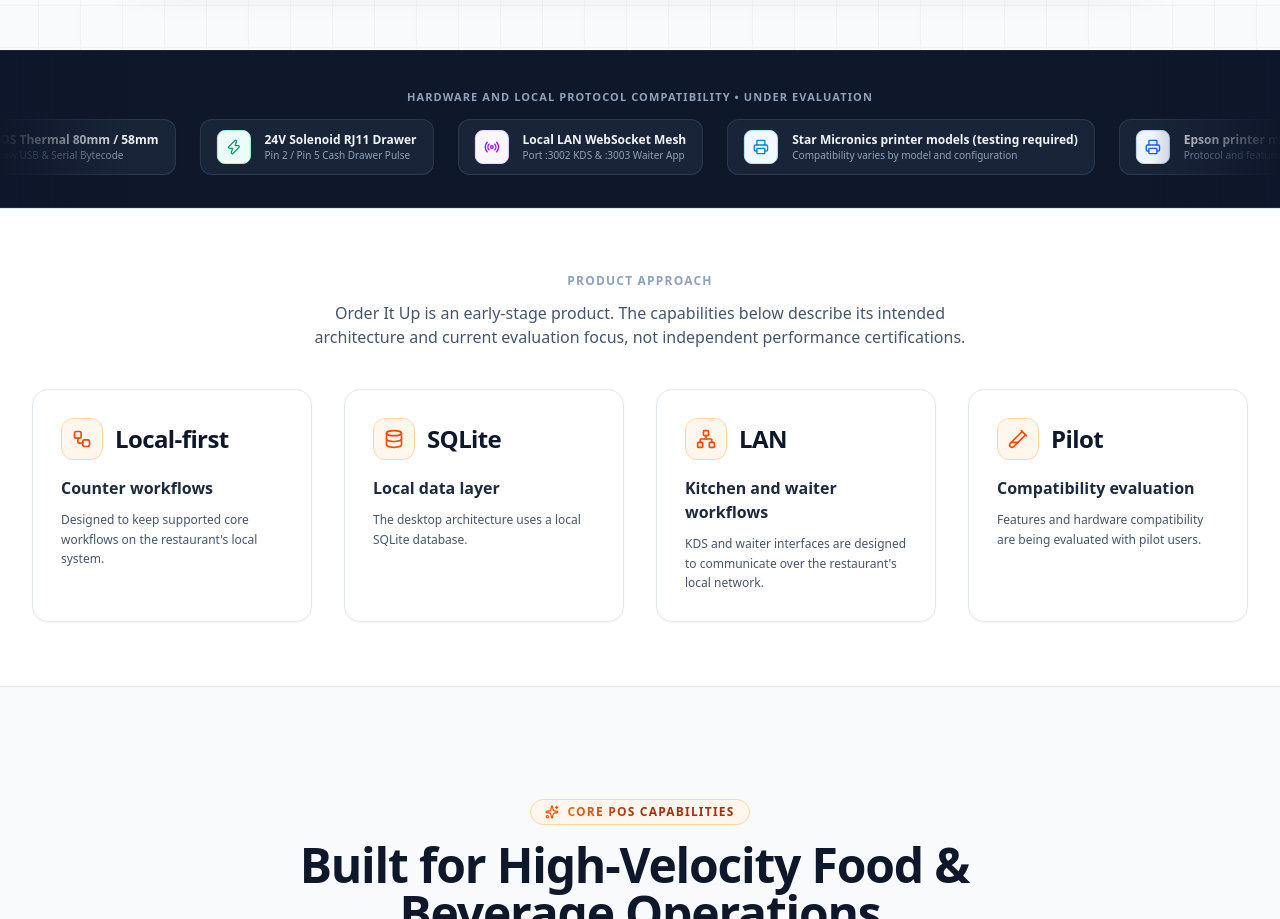
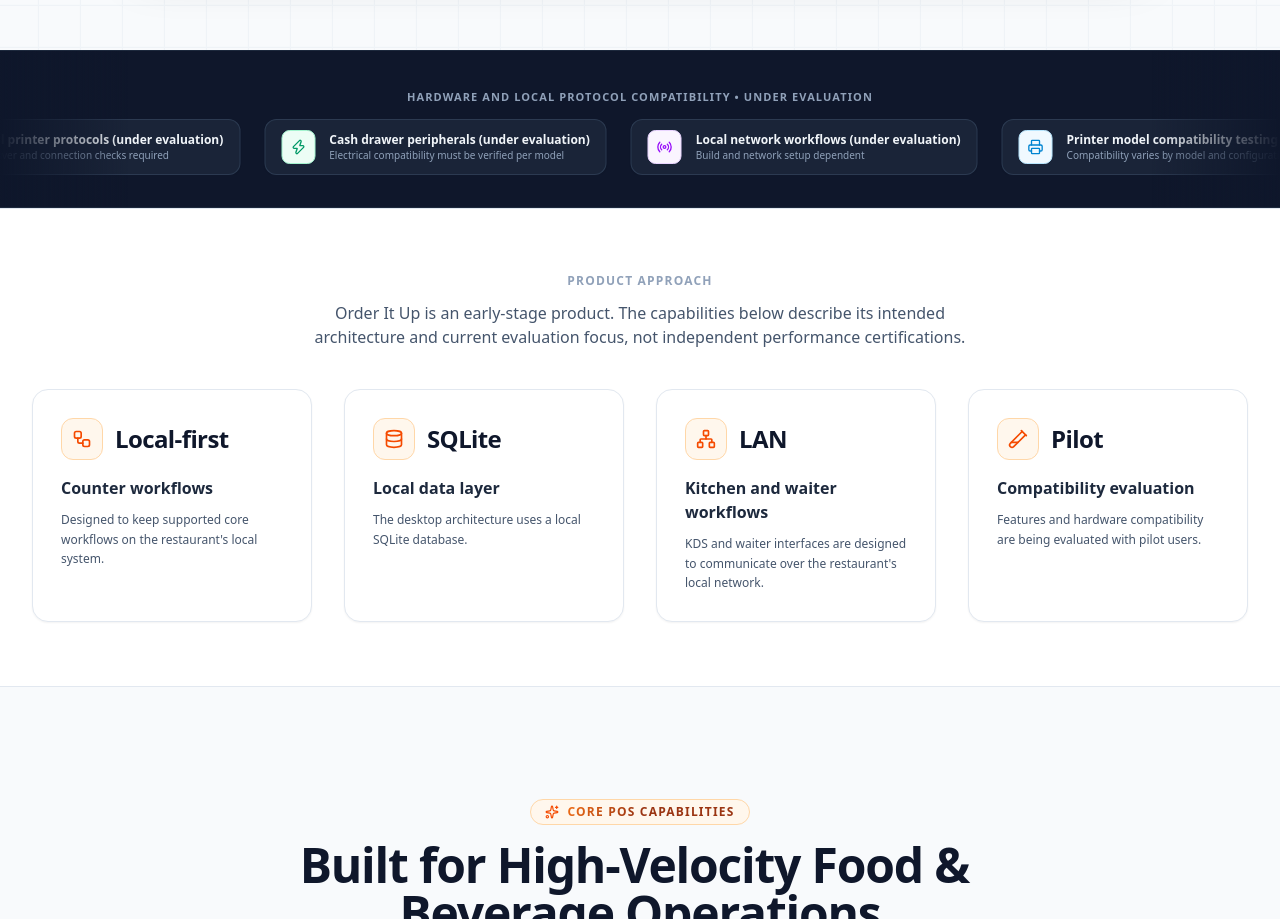
Before and after one commit to Narayaaana11/order-it-up, a Next.js app in the folder landing/: page / in a window 1280 px wide. Shown: the part 1500-2419 px from the top of the page. Built offline with nearby package versions, Linux system fonts and the light colour scheme.

Commit message:
Remove unverified hardware brand and device compatibility claims

```diff
--- a/landing/src/components/HardwareMarquee.tsx
+++ b/landing/src/components/HardwareMarquee.tsx
@@ -21,38 +21,38 @@ const HARDWARE_INTEGRATIONS = [
     color: "text-amber-600 bg-amber-50 border-amber-200",
   },
   {
-    name: "ESC/POS Thermal 80mm / 58mm",
-    desc: "Direct Raw USB & Serial Bytecode",
+    name: "Thermal printer protocols (under evaluation)",
+    desc: "Model, driver and connection checks required",
     icon: Printer,
     color: "text-orange-600 bg-orange-50 border-orange-200",
   },
   {
-    name: "24V Solenoid RJ11 Drawer",
-    desc: "Pin 2 / Pin 5 Cash Drawer Pulse",
+    name: "Cash drawer peripherals (under evaluation)",
+    desc: "Electrical compatibility must be verified per model",
     icon: Zap,
     color: "text-emerald-600 bg-emerald-50 border-emerald-200",
   },
   {
-    name: "Local LAN WebSocket Mesh",
-    desc: "Port :3002 KDS & :3003 Waiter App",
+    name: "Local network workflows (under evaluation)",
+    desc: "Build and network setup dependent",
     icon: Radio,
     color: "text-purple-600 bg-purple-50 border-purple-200",
   },
   {
-    name: "Star Micronics printer models (testing required)",
+    name: "Printer model compatibility testing",
     desc: "Compatibility varies by model and configuration",
     icon: Printer,
     color: "text-sky-600 bg-sky-50 border-sky-200",
   },
   {
-    name: "Epson printer models (testing required)",
+    name: "Printer driver compatibility testing",
     desc: "Protocol and feature support varies by model",
     icon: Printer,
     color: "text-blue-600 bg-blue-50 border-blue-200",
   },
   {
-    name: "Sunmi POS and Android tablets (testing required)",
-    desc: "LAN Browser Waiter Station",
+    name: "Android POS and tablet evaluation",
+    desc: "Device, browser and network tests required",
     icon: Cpu,
     color: "text-rose-600 bg-rose-50 border-rose-200",
   },
```
